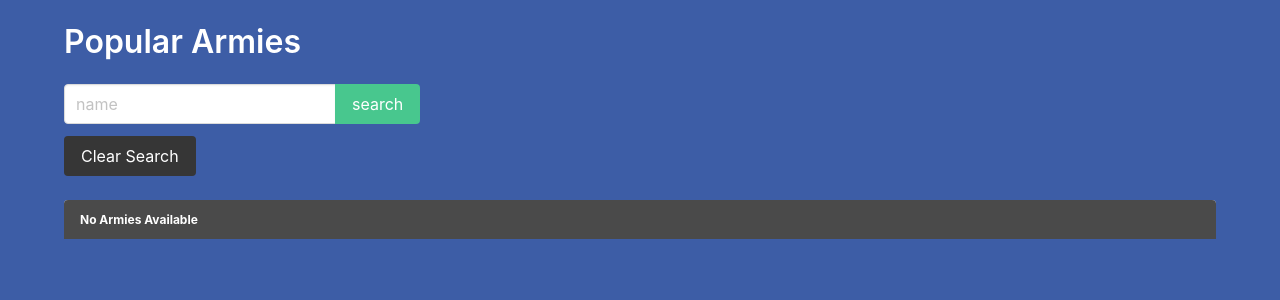
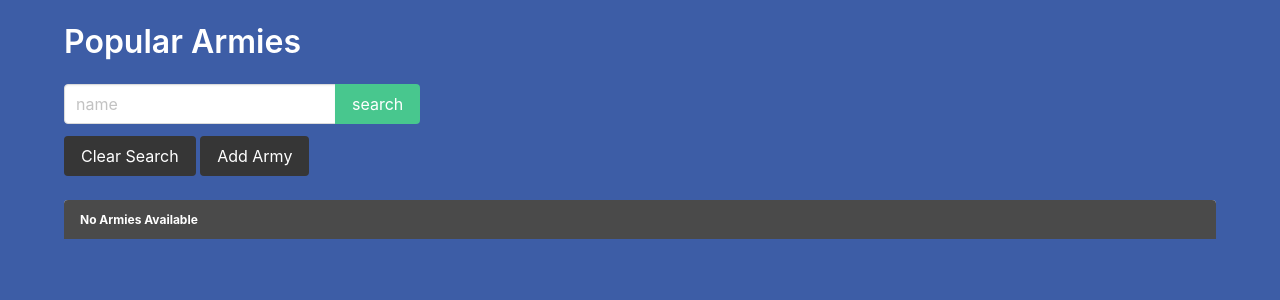
Before and after one commit to V3rita2/miniature-collectors, a Django app: page /armies/ in a window 1280 px wide. Shown: the part 52-352 px from the top of the page. Run offline with Django 3.2, Linux system fonts and the light colour scheme; data that the repository does not hold is empty.

Commit message:
adds button to add army

```diff
--- a/main_app/templates/armies_list.html
+++ b/main_app/templates/armies_list.html
@@ -16,6 +16,7 @@
         </div>
     </div>
     <a class='button is-dark' href="{% url 'armies_list' %}">Clear Search</a>
+    <a class='button is-dark' href="{% url 'army_create' %}">Add Army</a>
 </form>
 <div class="gallery">
     {% for army in armies %}
```
